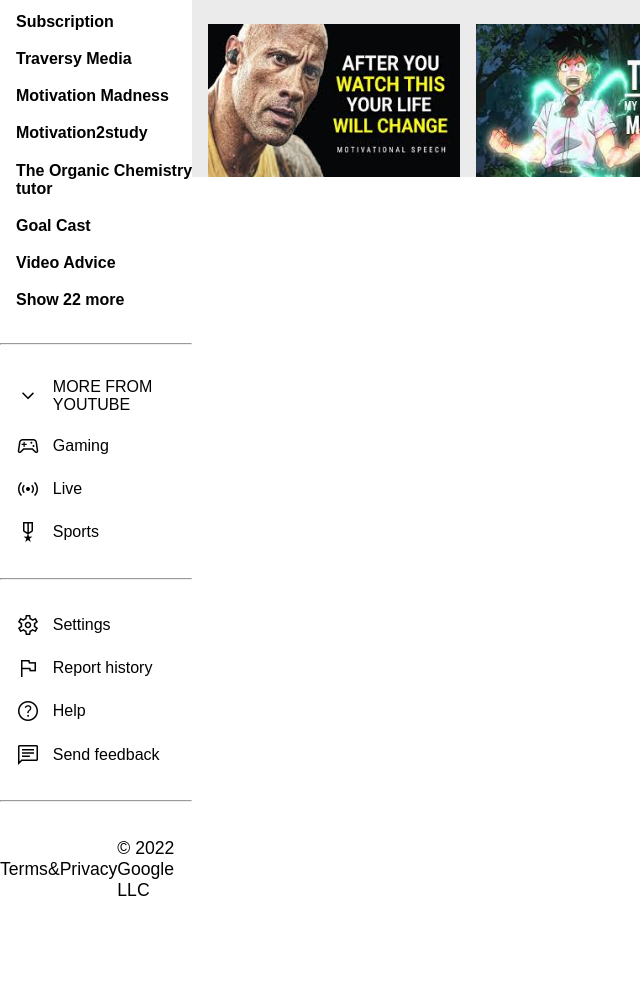
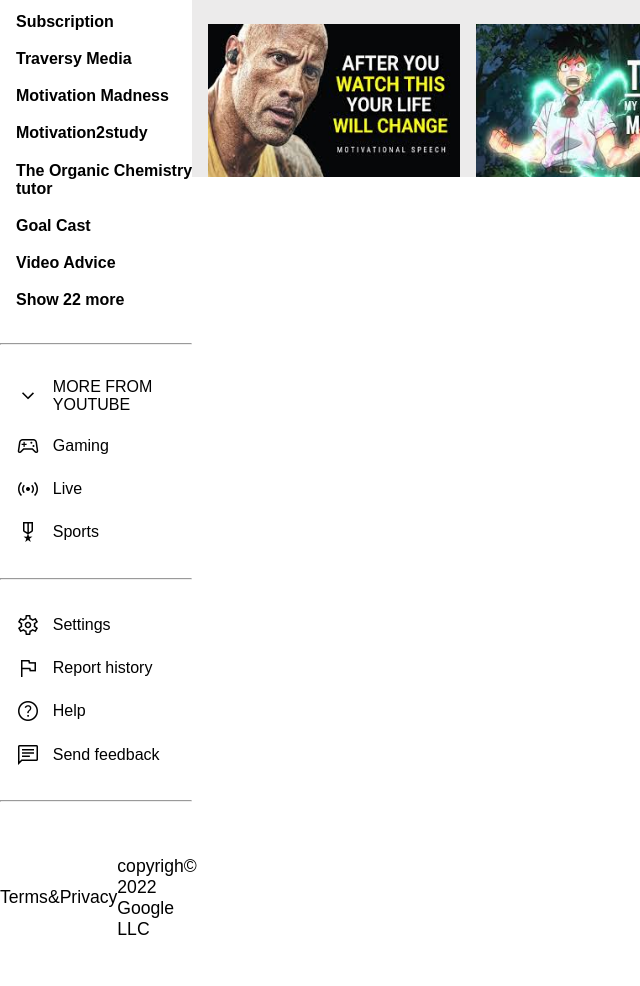
Before and after one commit to dalry-brown/YouTube-clone, a plain HTML site: page index.html in a window 1280 px wide. Shown: the part 697-1683 px from the top of the page, without its empty margins (0-640 px from the left). Before the commit the page ends 1627 px from the top, so only its background shows below. Drawn offline with Linux system fonts and the light colour scheme.

Commit message:
Update index.html

```diff
--- a/index.html
+++ b/index.html
@@ -107,7 +107,7 @@
         <ul>
             <li><a href="#">
                 <p><a>Terms&Privacy</a></p>
-            <a>© 2022 Google LLC</a>
+                <p><a>copyrigh© 2022 <br> Google LLC</a></p>
             </a></li>
         </ul>
         </div>
```
